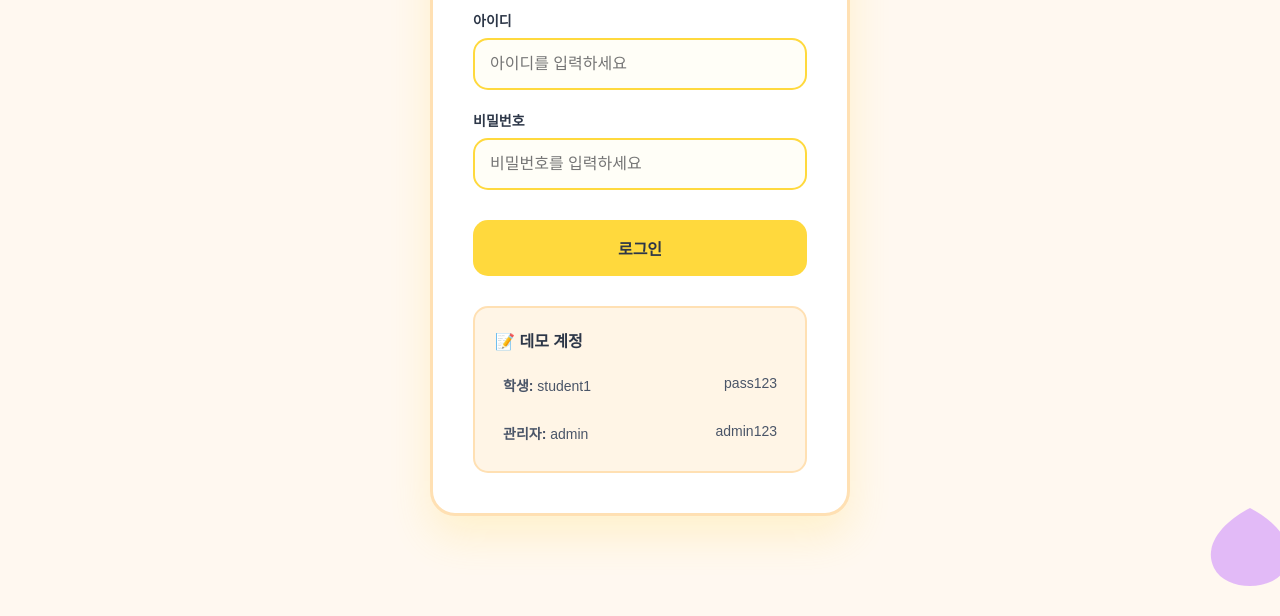
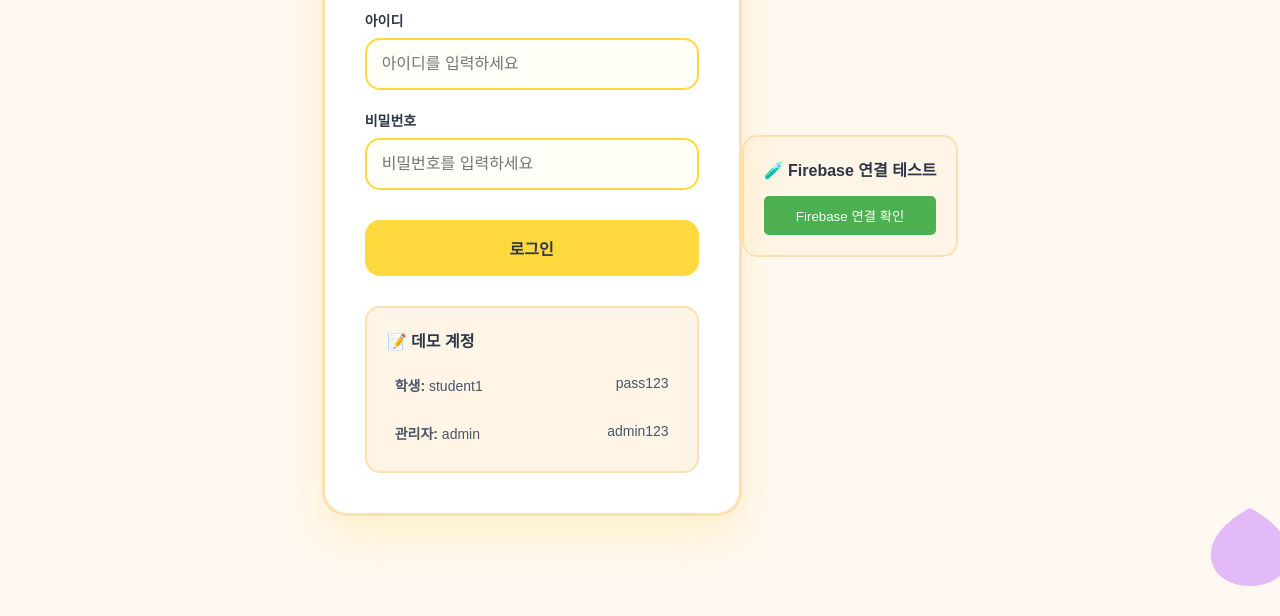
Before and after one commit to BBony-T/today-ace, a plain HTML site: page index.html in a window 1280 px wide. Shown: the part 214-830 px from the top of the page. Drawn offline with Linux system fonts and the light colour scheme.

Commit message:
Update index.html

```diff
--- a/index.html
+++ b/index.html
@@ -397,3 +397,41 @@
     </script>
 </body>
 </html>
+
+<!-- 데모용 계정 정보 아래에 이 코드 추가 -->
+<div class="demo-accounts" style="margin-top: 20px;">
+    <h3>🧪 Firebase 연결 테스트</h3>
+    <button type="button" onclick="testFirebase()" style="width: 100%; padding: 10px; background-color: #4CAF50; color: white; border: none; border-radius: 5px; cursor: pointer;">
+        Firebase 연결 확인
+    </button>
+    <div id="firebaseTestResult" style="margin-top: 10px; padding: 10px; background-color: #f0f0f0; border-radius: 5px; display: none;"></div>
+</div>
+
+<script>
+function testFirebase() {
+    const resultDiv = document.getElementById('firebaseTestResult');
+    resultDiv.style.display = 'block';
+
+    let result = '';
+
+    if (typeof firebase !== 'undefined') {
+        result += '✅ Firebase 객체 존재\n';
+        result += `앱 개수: ${firebase.apps.length}\n`;
+
+        if (firebase.apps.length > 0) {
+            result += '✅ Firebase 앱 초기화됨\n';
+            result += `프로젝트 ID: ${firebase.apps[0].options.projectId}\n`;
+        }
+
+        if (typeof db !== 'undefined') {
+            result += '✅ Firestore 데이터베이스 연결됨';
+        } else {
+            result += '❌ Firestore 데이터베이스 연결 안됨';
+        }
+    } else {
+        result = '❌ Firebase 객체가 존재하지 않습니다';
+    }
+
+    resultDiv.textContent = result;
+}
+</script>
```
